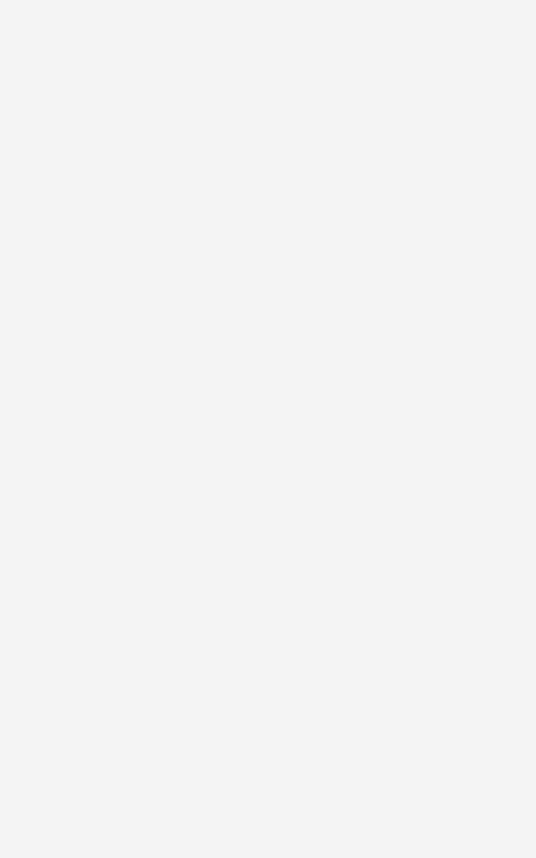
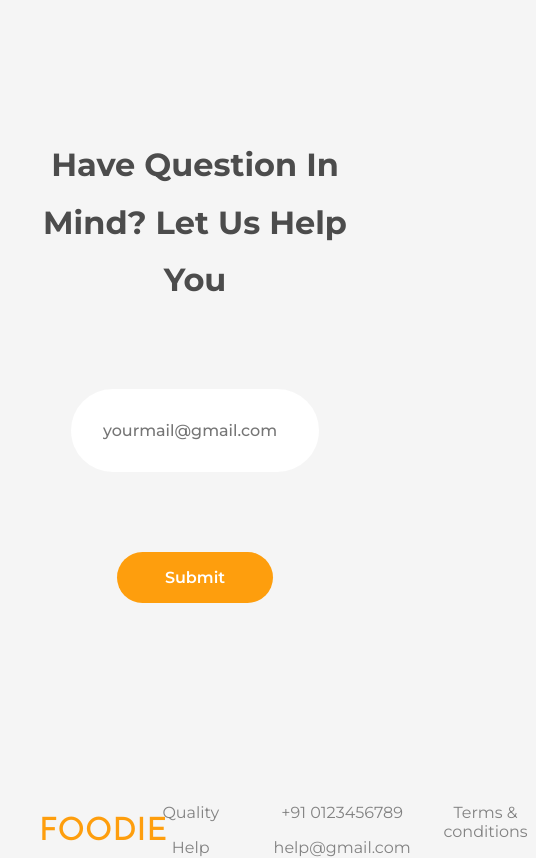
Before and after one commit to ajaysonere/Foodie-landing-page, a React (Create React App) app: page / in a window 390 px wide. Shown: the part 4640-5498 px from the top of the page, 536 px wide, since content can reach past the window. Before the commit the page ends 4440 px from the top, so only its background shows below. Built offline with nearby package versions, Linux system fonts and the light colour scheme.

Commit message:
faq responsiveness

```diff
--- a/src/Home.css
+++ b/src/Home.css
@@ -442,7 +442,18 @@ ul li a {
    .testimonials-left{
      gap: 2rem;
    }
+   .faq-left {
+      width: 80%;
+   }
+   .faq-right{
+     width: 80%;
+   }
 
+   .faq-left h2{
+     font-size: 2rem;
+     font-weight: 700;
+     line-height: 1.8;
+   }
 
 }
 
@@ -717,4 +728,23 @@ ul li a {
       font-size: 1.8rem;
    }
 
+   .faq-left {
+      width: 100%;
+      padding: 0;
+   }
+   .faq-right{
+      width: 100%;
+      display: flex;
+      flex-direction: column;
+      gap: 5rem;
+      border-radius: 0;
+      background: transparent;
+   }
+   .faq-right input{
+       width: 100%;
+       border-radius: 100px;
+       padding: 2rem;
+       font-size: 1rem;
+   }
+
 }
--- a/src/components/Faqsection.js
+++ b/src/components/Faqsection.js
@@ -2,7 +2,6 @@ function Faqsection(){
     return (
       <section
         className="container faq-section facilities-container "
-        style={{ display: "none" }}
       >
         <div className="faq-left">
           <h2>Have Question In Mind? Let Us Help You</h2>
--- a/src/components/Footer.js
+++ b/src/components/Footer.js
@@ -2,7 +2,6 @@ function Footer(){
     return (
       <footer
         className="container footer-container"
-        style={{ display: "none" }}
       >
         <div className="footer-left">
           <p className="logo">FOODIE</p>
```
